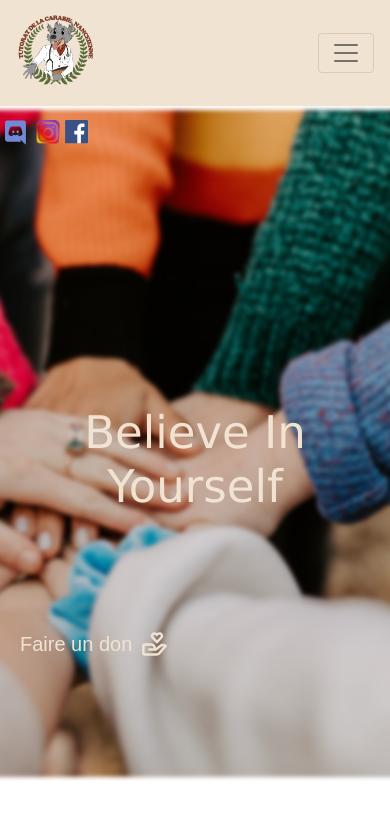
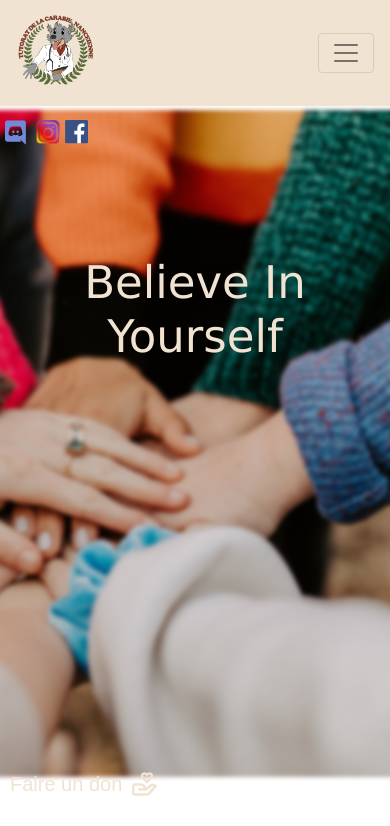
Before and after one commit to GalliusJulius/Tutorat-de-la-carabie-Nancy, an Angular app: page / in a window 390 px wide. Shown: the top 826 px of the page. Built offline with nearby package versions, Linux system fonts and the light colour scheme.

Commit message:
Fix donate position

```diff
--- a/src/app/feature/home/home.component.scss
+++ b/src/app/feature/home/home.component.scss
@@ -101,9 +101,9 @@
 
 @media (max-width: 992px) {
   .tcn-group-donate {
-    left: 20px;
+    left: 10px;
     top: unset;
-    bottom: 180px;
+    bottom: 40px;
     .tcn-donate{
       font-size: 20px;
     }
@@ -115,7 +115,7 @@
   .tcn-slogan{
     font-size: 45px;
     left: inherit;
-    top: 300px;
+    top: 150px;
     width: 100%;
     text-align: center;
   }
```
